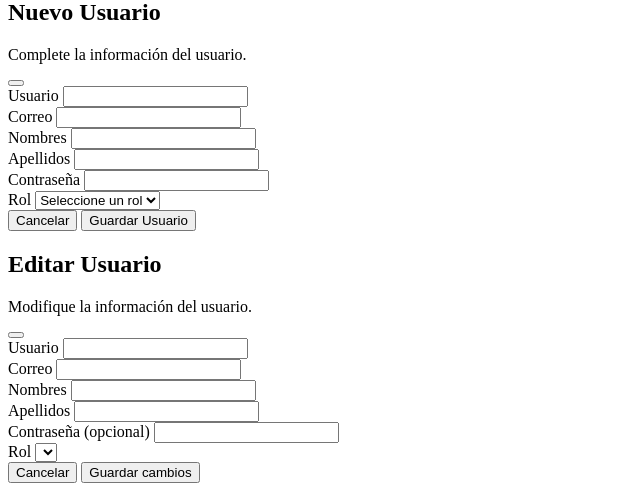
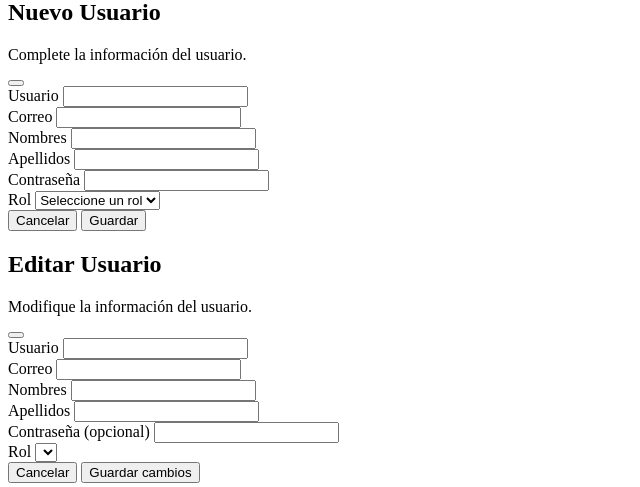
Before and after one commit to Acero98/esttari, a PHP site: page /usuarios/index.php in a window 1280 px wide. Shown: the part 166-653 px from the top of the page, without its empty margins (0-640 px from the left). Run offline with PHP 8.4, Linux system fonts and the light colour scheme; the template is opened without the code that fills it, so the values that code supplies are empty; some libraries are stand-ins or nearby versions.

Commit message:
user
pequeños cambios

```diff
--- a/app/Views/usuarios/index.php
+++ b/app/Views/usuarios/index.php
@@ -117,16 +117,15 @@
 
 </div>
 
-<!-- MODAL USUARIO -->
 <!-- MODAL NUEVO USUARIO -->
 <div
     id="modalUsuario"
-    class="fixed inset-0 z-50 hidden items-center justify-center bg-black/50 p-4">
+    class="fixed inset-0 z-50 hidden items-center justify-center bg-black/40 backdrop-blur-sm">
 
-    <div class="w-full max-w-4xl rounded-2xl bg-white shadow-2xl">
+    <div class="bg-white rounded-2xl shadow-2xl w-full max-w-4xl mx-4">
 
-        <!-- Header -->
-        <div class="flex items-center justify-between border-b px-6 py-4">
+        <!-- HEADER -->
+        <div class="flex items-center justify-between px-6 py-5 border-b">
 
             <div>
                 <h2 class="text-xl font-bold text-slate-800">
@@ -141,7 +140,7 @@
             <button
                 type="button"
                 id="cerrarModalUsuario"
-                class="rounded-lg p-2 hover:bg-slate-100">
+                class="text-slate-400 hover:text-slate-600 transition">
 
                 <i class="bi bi-x-lg text-xl"></i>
 
@@ -149,16 +148,20 @@
 
         </div>
 
+        <!-- FORM -->
         <form
             id="formUsuario"
             method="POST"
             action="index.php?url=usuarios_store">
 
-            <!-- Body -->
-            <div class="grid grid-cols-1 md:grid-cols-2 gap-5 p-6">
+            <!-- BODY -->
+            <div class="p-6">
 
+                <div class="grid grid-cols-1 md:grid-cols-2 gap-5">
+
+                    <!-- Usuario -->
                     <div>
-                    <label class="block mb-2 text-sm font-medium text-slate-700">
+                        <label class="block text-sm font-medium text-slate-700 mb-2">
                             Usuario
                         </label>
 
@@ -166,11 +169,13 @@
                             type="text"
                             name="usuario"
                             required
-                        class="w-full rounded-lg border border-slate-300 px-4 py-2 focus:border-blue-500 focus:ring focus:ring-blue-200">
+                            class="w-full rounded-lg border border-slate-300 px-4 py-2.5
+                                   focus:ring-2 focus:ring-blue-500 focus:border-blue-500 outline-none">
                     </div>
 
+                    <!-- Correo -->
                     <div>
-                    <label class="block mb-2 text-sm font-medium text-slate-700">
+                        <label class="block text-sm font-medium text-slate-700 mb-2">
                             Correo
                         </label>
 
@@ -178,11 +183,13 @@
                             type="email"
                             name="correo"
                             required
-                        class="w-full rounded-lg border border-slate-300 px-4 py-2 focus:border-blue-500 focus:ring focus:ring-blue-200">
+                            class="w-full rounded-lg border border-slate-300 px-4 py-2.5
+                                   focus:ring-2 focus:ring-blue-500 focus:border-blue-500 outline-none">
                     </div>
 
+                    <!-- Nombres -->
                     <div>
-                    <label class="block mb-2 text-sm font-medium text-slate-700">
+                        <label class="block text-sm font-medium text-slate-700 mb-2">
                             Nombres
                         </label>
 
@@ -190,11 +197,13 @@
                             type="text"
                             name="nombres"
                             required
-                        class="w-full rounded-lg border border-slate-300 px-4 py-2 focus:border-blue-500 focus:ring focus:ring-blue-200">
+                            class="w-full rounded-lg border border-slate-300 px-4 py-2.5
+                                   focus:ring-2 focus:ring-blue-500 focus:border-blue-500 outline-none">
                     </div>
 
+                    <!-- Apellidos -->
                     <div>
-                    <label class="block mb-2 text-sm font-medium text-slate-700">
+                        <label class="block text-sm font-medium text-slate-700 mb-2">
                             Apellidos
                         </label>
 
@@ -202,11 +211,13 @@
                             type="text"
                             name="apellidos"
                             required
-                        class="w-full rounded-lg border border-slate-300 px-4 py-2 focus:border-blue-500 focus:ring focus:ring-blue-200">
+                            class="w-full rounded-lg border border-slate-300 px-4 py-2.5
+                                   focus:ring-2 focus:ring-blue-500 focus:border-blue-500 outline-none">
                     </div>
 
+                    <!-- Contraseña -->
                     <div>
-                    <label class="block mb-2 text-sm font-medium text-slate-700">
+                        <label class="block text-sm font-medium text-slate-700 mb-2">
                             Contraseña
                         </label>
 
@@ -214,18 +225,21 @@
                             type="password"
                             name="password"
                             required
-                        class="w-full rounded-lg border border-slate-300 px-4 py-2 focus:border-blue-500 focus:ring focus:ring-blue-200">
+                            class="w-full rounded-lg border border-slate-300 px-4 py-2.5
+                                   focus:ring-2 focus:ring-blue-500 focus:border-blue-500 outline-none">
                     </div>
 
+                    <!-- Rol -->
                     <div>
-                    <label class="block mb-2 text-sm font-medium text-slate-700">
+                        <label class="block text-sm font-medium text-slate-700 mb-2">
                             Rol
                         </label>
 
                         <select
                             name="rol"
                             required
-                        class="w-full rounded-lg border border-slate-300 px-4 py-2 focus:border-blue-500 focus:ring focus:ring-blue-200">
+                            class="w-full rounded-lg border border-slate-300 px-4 py-2.5
+                                   focus:ring-2 focus:ring-blue-500 focus:border-blue-500 outline-none">
 
                             <option value="">Seleccione un rol</option>
 
@@ -243,13 +257,15 @@
 
                 </div>
 
-            <!-- Footer -->
-            <div class="flex justify-end gap-3 border-t px-6 py-4">
+            </div>
+
+            <!-- FOOTER -->
+            <div class="flex justify-end gap-3 px-6 py-5 bg-slate-50 rounded-b-2xl">
 
                 <button
                     type="button"
                     id="cancelarModalUsuario"
-                    class="rounded-lg border border-slate-300 px-5 py-2 hover:bg-slate-100">
+                    class="px-5 py-2.5 rounded-lg border border-slate-300 hover:bg-slate-100 transition">
 
                     Cancelar
 
@@ -257,9 +273,10 @@
 
                 <button
                     type="submit"
-                    class="rounded-lg bg-blue-600 px-5 py-2 text-white hover:bg-blue-700">
+                    class="px-5 py-2.5 rounded-lg bg-blue-600 hover:bg-blue-700 text-white transition">
 
-                    Guardar Usuario
+                    <i class="bi bi-floppy me-1"></i>
+                    Guardar
 
                 </button>
 
@@ -271,16 +288,15 @@
 
 </div>
 
-<!-- MODAL USUARIO -->
 <!-- MODAL EDITAR USUARIO -->
 <div
     id="modalEditar"
-    class="fixed inset-0 z-50 hidden items-center justify-center bg-black/50 p-4">
+    class="fixed inset-0 z-50 hidden items-center justify-center bg-black/40 backdrop-blur-sm">
 
-    <div class="w-full max-w-4xl rounded-2xl bg-white shadow-2xl">
+    <div class="bg-white rounded-2xl shadow-2xl w-full max-w-4xl mx-4">
 
-        <!-- Header -->
-        <div class="flex items-center justify-between border-b px-6 py-4">
+        <!-- HEADER -->
+        <div class="flex items-center justify-between px-6 py-5 border-b">
 
             <div>
                 <h2 class="text-xl font-bold text-slate-800">
@@ -295,7 +311,7 @@
             <button
                 type="button"
                 id="cerrarModalEditar"
-                class="rounded-lg p-2 hover:bg-slate-100">
+                class="text-slate-400 hover:text-slate-600 transition">
 
                 <i class="bi bi-x-lg text-xl"></i>
 
@@ -303,6 +319,7 @@
 
         </div>
 
+        <!-- FORM -->
         <form
             id="formEditarUsuario"
             method="POST"
@@ -313,11 +330,14 @@
                 name="idUser"
                 id="edit_id">
 
-            <!-- Body -->
-            <div class="grid grid-cols-1 md:grid-cols-2 gap-5 p-6">
+            <!-- BODY -->
+            <div class="p-6">
 
+                <div class="grid grid-cols-1 md:grid-cols-2 gap-5">
+
+                    <!-- Usuario -->
                     <div>
-                    <label class="block mb-2 text-sm font-medium text-slate-700">
+                        <label class="block text-sm font-medium text-slate-700 mb-2">
                             Usuario
                         </label>
 
@@ -325,11 +345,13 @@
                             type="text"
                             name="usuario"
                             id="edit_usuario"
-                        class="w-full rounded-lg border border-slate-300 px-4 py-2 focus:border-blue-500 focus:ring focus:ring-blue-200">
+                            class="w-full rounded-lg border border-slate-300 px-4 py-2.5
+                                   focus:ring-2 focus:ring-blue-500 focus:border-blue-500 outline-none">
                     </div>
 
+                    <!-- Correo -->
                     <div>
-                    <label class="block mb-2 text-sm font-medium text-slate-700">
+                        <label class="block text-sm font-medium text-slate-700 mb-2">
                             Correo
                         </label>
 
@@ -337,11 +359,13 @@
                             type="email"
                             name="correo"
                             id="edit_correo"
-                        class="w-full rounded-lg border border-slate-300 px-4 py-2 focus:border-blue-500 focus:ring focus:ring-blue-200">
+                            class="w-full rounded-lg border border-slate-300 px-4 py-2.5
+                                   focus:ring-2 focus:ring-blue-500 focus:border-blue-500 outline-none">
                     </div>
 
+                    <!-- Nombres -->
                     <div>
-                    <label class="block mb-2 text-sm font-medium text-slate-700">
+                        <label class="block text-sm font-medium text-slate-700 mb-2">
                             Nombres
                         </label>
 
@@ -349,11 +373,13 @@
                             type="text"
                             name="nombres"
                             id="edit_nombres"
-                        class="w-full rounded-lg border border-slate-300 px-4 py-2 focus:border-blue-500 focus:ring focus:ring-blue-200">
+                            class="w-full rounded-lg border border-slate-300 px-4 py-2.5
+                                   focus:ring-2 focus:ring-blue-500 focus:border-blue-500 outline-none">
                     </div>
 
+                    <!-- Apellidos -->
                     <div>
-                    <label class="block mb-2 text-sm font-medium text-slate-700">
+                        <label class="block text-sm font-medium text-slate-700 mb-2">
                             Apellidos
                         </label>
 
@@ -361,29 +387,34 @@
                             type="text"
                             name="apellidos"
                             id="edit_apellidos"
-                        class="w-full rounded-lg border border-slate-300 px-4 py-2 focus:border-blue-500 focus:ring focus:ring-blue-200">
+                            class="w-full rounded-lg border border-slate-300 px-4 py-2.5
+                                   focus:ring-2 focus:ring-blue-500 focus:border-blue-500 outline-none">
                     </div>
 
+                    <!-- Contraseña -->
                     <div>
-                    <label class="block mb-2 text-sm font-medium text-slate-700">
+                        <label class="block text-sm font-medium text-slate-700 mb-2">
                             Contraseña (opcional)
                         </label>
 
                         <input
                             type="password"
                             name="password"
-                        class="w-full rounded-lg border border-slate-300 px-4 py-2 focus:border-blue-500 focus:ring focus:ring-blue-200">
+                            class="w-full rounded-lg border border-slate-300 px-4 py-2.5
+                                   focus:ring-2 focus:ring-blue-500 focus:border-blue-500 outline-none">
                     </div>
 
+                    <!-- Rol -->
                     <div>
-                    <label class="block mb-2 text-sm font-medium text-slate-700">
+                        <label class="block text-sm font-medium text-slate-700 mb-2">
                             Rol
                         </label>
 
                         <select
                             name="rol"
                             id="edit_rol"
-                        class="w-full rounded-lg border border-slate-300 px-4 py-2 focus:border-blue-500 focus:ring focus:ring-blue-200">
+                            class="w-full rounded-lg border border-slate-300 px-4 py-2.5
+                                   focus:ring-2 focus:ring-blue-500 focus:border-blue-500 outline-none">
 
                         </select>
 
@@ -391,13 +422,15 @@
 
                 </div>
 
-            <!-- Footer -->
-            <div class="flex justify-end gap-3 border-t px-6 py-4">
+            </div>
+
+            <!-- FOOTER -->
+            <div class="flex justify-end gap-3 px-6 py-5 bg-slate-50 rounded-b-2xl">
 
                 <button
                     type="button"
                     id="cancelarModalEditar"
-                    class="rounded-lg border border-slate-300 px-5 py-2 hover:bg-slate-100">
+                    class="px-5 py-2.5 rounded-lg border border-slate-300 hover:bg-slate-100 transition">
 
                     Cancelar
 
@@ -405,8 +438,9 @@
 
                 <button
                     type="submit"
-                    class="rounded-lg bg-blue-600 px-5 py-2 text-white hover:bg-blue-700">
+                    class="px-5 py-2.5 rounded-lg bg-blue-600 hover:bg-blue-700 text-white transition">
 
+                    <i class="bi bi-floppy me-1"></i>
                     Guardar cambios
 
                 </button>
```
Also changed, not shown: public/assets/css/output.css. Lines whose indentation alone changed are shown as unchanged.
